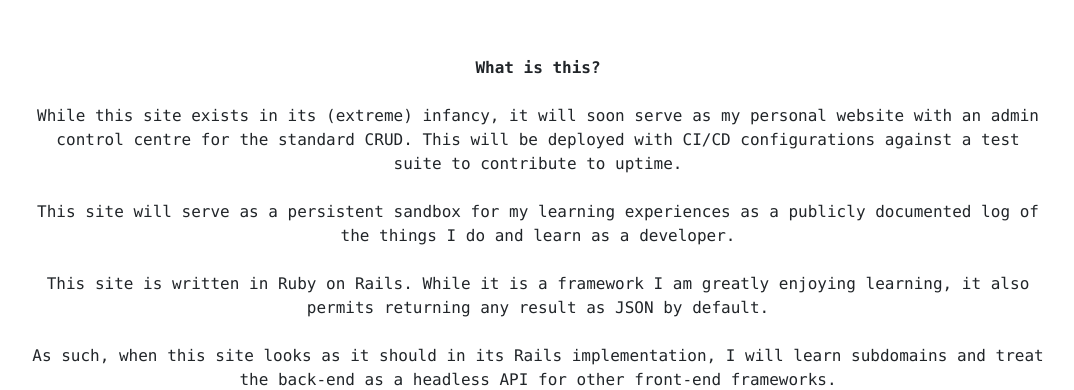
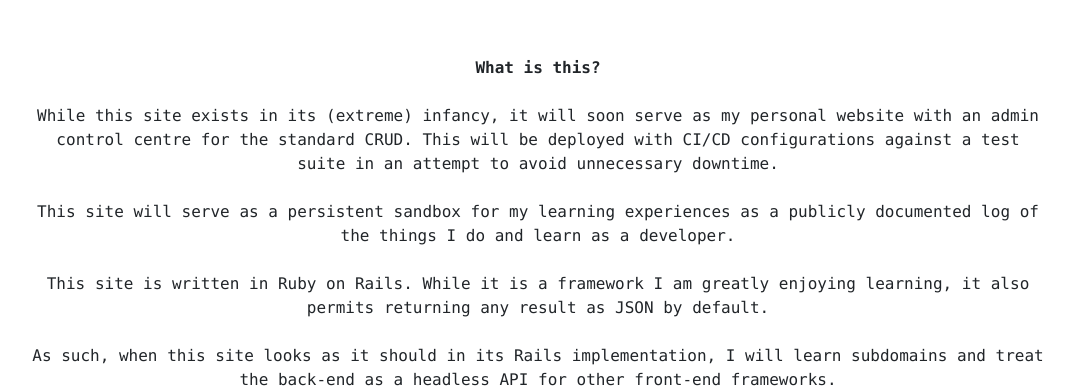
Before and after one commit to ChrisFDev00/portfolio, a Rails app: template app/views/main/index.html.erb in a window 1280 px wide. Shown: the part 56-446 px from the top of the page, without its empty margins (102-1176 px from the left). Run offline with Rails 7, Linux system fonts and the light colour scheme; the template is opened without the code that fills it, so the values that code supplies are empty; some libraries are stand-ins or nearby versions.

Commit message:
phrasing

```diff
--- a/app/views/main/index.html.erb
+++ b/app/views/main/index.html.erb
@@ -8,7 +8,7 @@
         </p> <br>
         <p class="font-monospace text-center mb-0">
           While this site exists in its (extreme) infancy, it will soon serve as my personal website with an admin control centre for the standard CRUD.
-          This will be deployed with CI/CD configurations against a test suite to contribute to uptime.
+          This will be deployed with CI/CD configurations against a test suite in an attempt to avoid unnecessary downtime.
         </p><br>
         <p class="font-monospace text-center mb-0">
           This site will serve as a persistent sandbox for my learning experiences as a publicly documented log of the things I do and learn as a developer.
```
